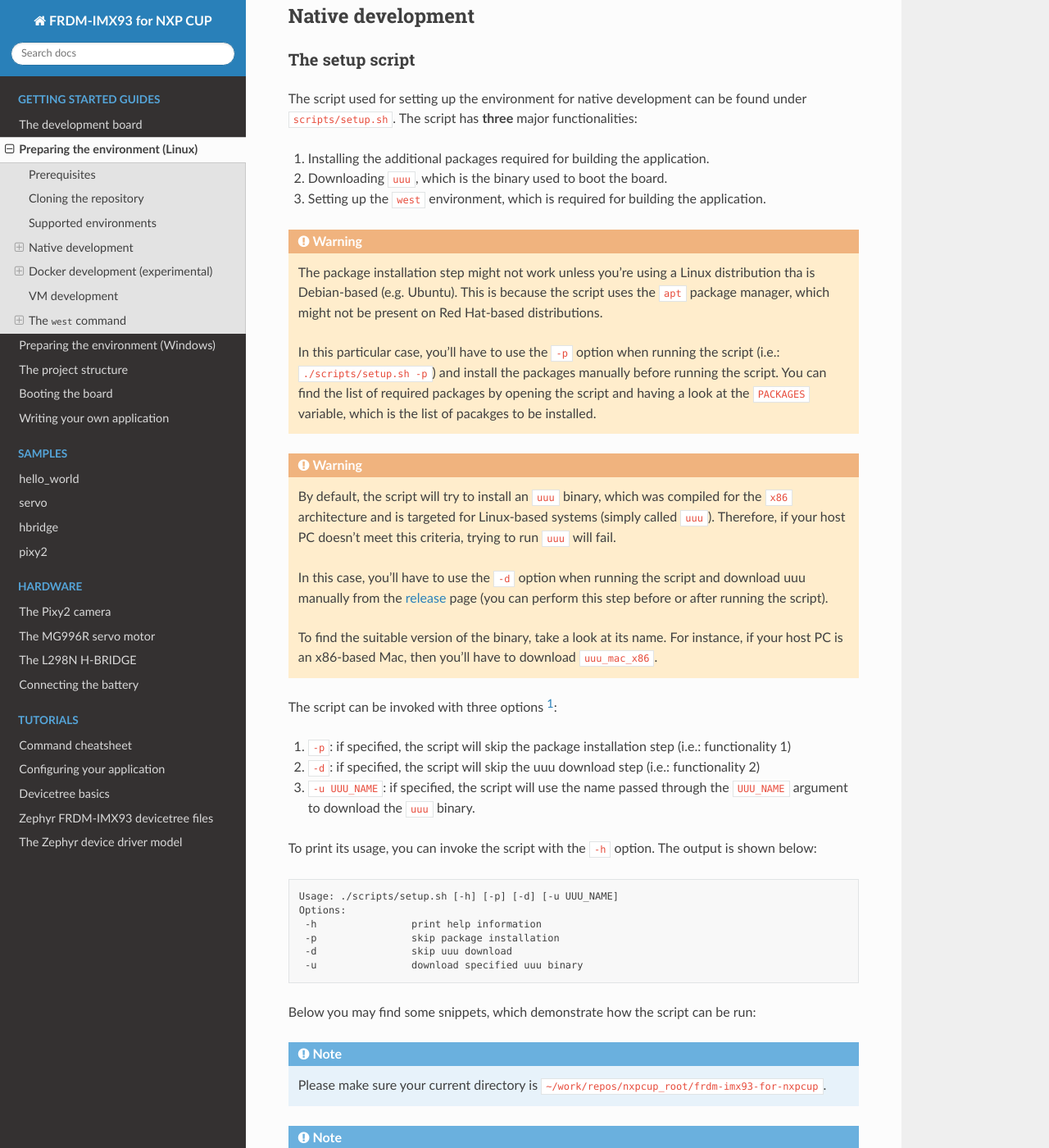
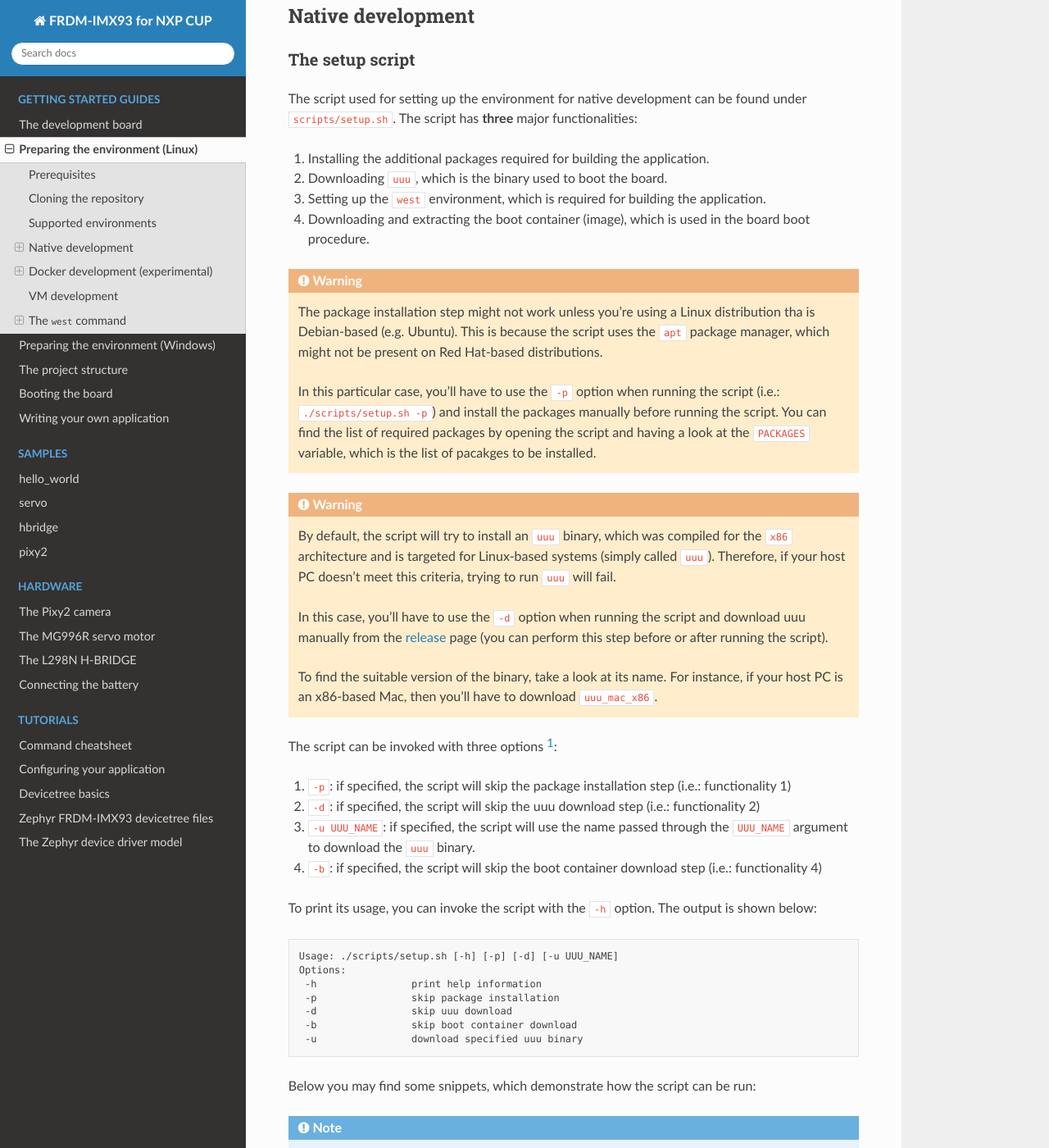
Before and after one commit to NXPHoverGames/frdm-imx93-for-nxpcup, a Sphinx documentation site: the page built from doc/linux_setup.rst, in a window 1280 px wide and 1400 px high, scrolled down 1958 px. Shown: the whole window at 82% size. Built offline with Sphinx 7.4.7 and the Read the Docs theme 3.1.0, drawn with Linux system fonts in a browser that asks for light colours.

Commit message:
doc: linux_setup: document the "-b" parameter
Document the -b parameter for scripts/setup.sh.

Signed-off-by: Laurentiu Mihalcea <laurentiu.mihalcea@nxp.com>

```diff
--- a/doc/linux_setup.rst
+++ b/doc/linux_setup.rst
@@ -104,6 +104,8 @@ functionalities:
 2. Downloading ``uuu``, which is the binary used to boot the board.
 3. Setting up the ``west`` environment, which is required for building the
    application.
+4. Downloading and extracting the boot container (image), which is used in
+   the board boot procedure.
 
 .. warning::
 
@@ -142,6 +144,8 @@ The script can be invoked with three options [#]_:
    (i.e.: functionality 2)
 3. ``-u UUU_NAME``: if specified, the script will use the name passed through
    the ``UUU_NAME`` argument to download the ``uuu`` binary.
+4. ``-b``: if specified, the script will skip the boot container download step
+   (i.e.: functionality 4)
 
 To print its usage, you can invoke the script with the ``-h`` option. The output
 is shown below:
@@ -153,6 +157,7 @@ is shown below:
     -h                print help information
     -p                skip package installation
     -d                skip uuu download
+    -b                skip boot container download
     -u                download specified uuu binary
 
 Below you may find some snippets, which demonstrate how the script can be run:
```
